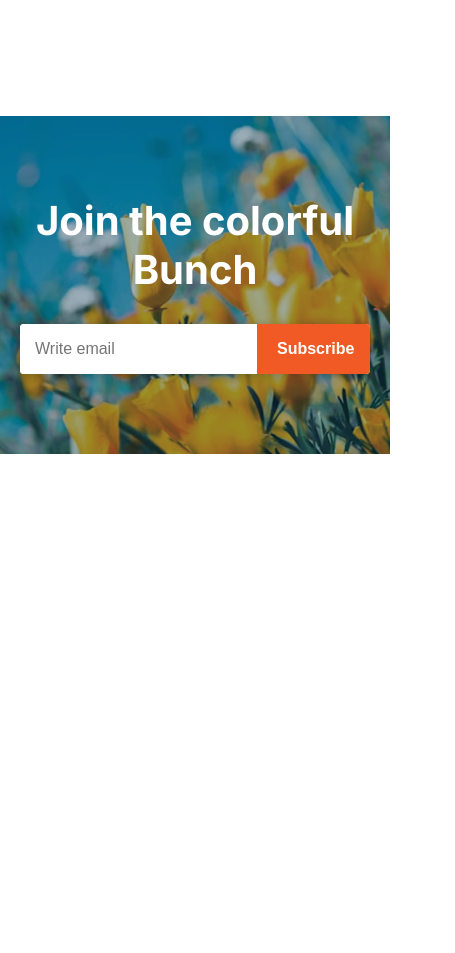
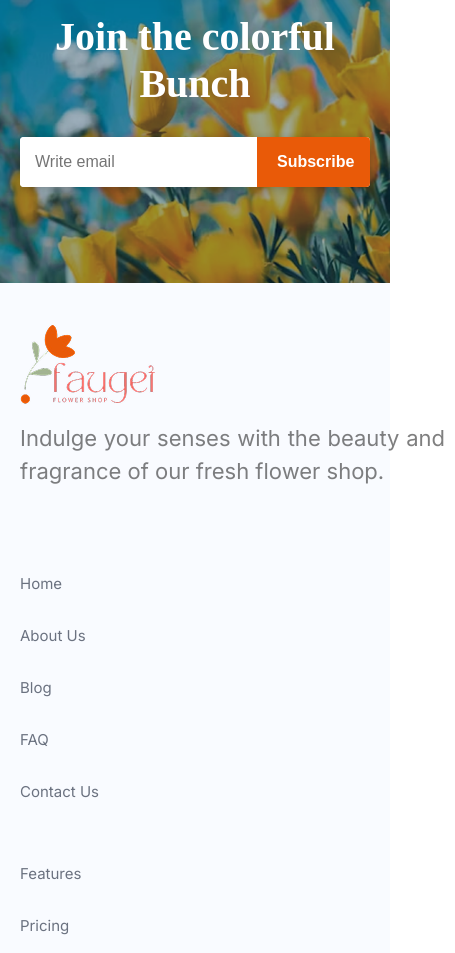
Before and after one commit to mehedihasanmamun/b12a02-responsive-flowers, a plain HTML site: page index.html in a window 390 px wide. Shown: the part 4280-5233 px from the top of the page, 455 px wide, since content can reach past the window. Before the commit the page ends 4734 px from the top, so only its background shows below. Drawn offline with nearby package versions, Linux system fonts and the light colour scheme.

Commit message:
added beautiful  footer and make it responsive and also fix some mistake

```diff
--- a/index.html
+++ b/index.html
@@ -220,5 +220,53 @@
       <button>Subscribe</button>
     </div>
     </section>
+
+<!-- footer section  -->
+    <footer>
+      <div class="footer-container">
+        <!-- Logo + Description -->
+        <div class="footer-column footer-row">
+          <div class="footer-logo">
+            <img src="./assets/logo.png" alt="Logo" />
+          </div>
+          <p class="footer-description">
+            Indulge your senses with the beauty and fragrance of our fresh
+            flower shop.
+          </p>
+        </div>
+
+        <!-- Links Column 1 -->
+        <div class="footer-column footer-links">
+          <ul class="footer-link">
+            <li><a href="#">Home</a></li>
+            <li><a href="#">About Us</a></li>
+            <li><a href="#">Blog</a></li>
+            <li><a href="#">FAQ</a></li>
+            <li><a href="#">Contact Us</a></li>
+          </ul>
+        </div>
+
+        <!-- Links Column 2 -->
+        <div class="footer-column footer-links">
+          <ul>
+            <li><a href="#">Features</a></li>
+            <li><a href="#">Pricing</a></li>
+            <li><a href="#">Privacy Policy</a></li>
+            <li><a href="#">Terms of Service</a></li>
+            <li><a href="#">Help Center</a></li>
+          </ul>
+        </div>
+
+        <!-- Social Icons -->
+        <div class="footer-column">
+          <div class="footer-social">
+            <a href="#"><img src="./assets/icon-linkedin.png" alt="LinkedIn" /></a>
+            <a href="#"><img src="./assets/icon-twitter.png" alt="X" /></a>
+            <a href="#"><img src="./assets/icon-facebook.png" alt="Facebook" /></a>
+            <a href="#"><img src="./assets/icon-youtube.png" alt="YouTube" /></a>
+          </div>
+        </div>
+      </div>
+    </footer>
   </body>
 </html>
--- a/style.css
+++ b/style.css
@@ -30,6 +30,7 @@ header {
 .container-menu-list {
   display: flex;
   margin-left: 350px;
+  align-items: center;
 }
 .container-menu-list-item {
   list-style: none;
@@ -68,7 +69,7 @@ header {
   color: #8987a1;
 }
 
-/* hero section  */
+/* ?hero section  */
 .container-header {
   display: flex;
   justify-content: space-between;
@@ -105,10 +106,10 @@ header {
   width: 100%;
 }
 
-/* main section start  */
+/*? main section start  */
 main {
   max-width: 1140px;
-  margin: 120px auto;
+  margin: 50px auto;
   padding: 20px;
 }
 
@@ -127,7 +128,7 @@ main {
   color: rgba(0, 0, 0, 0.5);
 }
 
-/* card section  */
+/* ?card section  */
 
 .cards {
   display: grid;
@@ -170,7 +171,7 @@ main {
   background-color: #d94c08;
 }
 
-/* flower lover section  */
+/*? flower lover section  */
 .container-flower-lover {
   padding: 25px 25px;
 }
@@ -243,6 +244,7 @@ main {
   object-fit: cover;
   border-radius: 10px;
   display: block;
+  filter: brightness(50%);
 }
 
 .card.large img {
@@ -261,7 +263,6 @@ main {
   transform: translate(-50%, -50%);
   text-align: center;
   color: white;
-  text-shadow: 0 2px 4px rgba(0, 0, 0, 0.7);
 }
 
 .content h3 {
@@ -280,18 +281,20 @@ main {
 
 /* Join the colorful Bunch  */
 .banner {
-  background-image: url("./assets/news-letter-bg.png"); /* Replace with your image */
+  background-image: url("./assets/news-letter-bg.png");
   background-size: cover;
   background-position: center;
   padding: 80px 20px;
   text-align: center;
   color: white;
+  height: 350px;
 }
 
 .banner h1 {
   font-size: 2.5rem;
   margin-bottom: 30px;
   font-weight: bold;
+  font-family: noto, serif;
 }
 
 .subscribe-box {
@@ -314,7 +317,7 @@ main {
 }
 
 .subscribe-box button {
-  background-color: #f15a24;
+  background-color: #e95a08;
   color: white;
   border: none;
   padding: 0 20px;
@@ -327,7 +330,91 @@ main {
 .subscribe-box button:hover {
   background-color: #d94e1f;
 }
-/* media queries for small devices */
+
+/* ?footer section  */
+
+footer {
+  background-color: #f9fbff;
+  padding: 40px 20px;
+}
+
+.footer-container {
+  max-width: 1200px;
+  margin: 0 auto;
+  display: flex;
+  justify-content: space-evenly;
+  align-items: flex-start;
+  flex-wrap: wrap;
+  gap: 30px;
+}
+
+.footer-column {
+  flex: 1 1 220px;
+  min-width: 20px;
+}
+
+.footer-logo {
+  display: flex;
+  justify-content: center;
+  align-items: center;
+  gap: 10px;
+  margin-bottom: 16px;
+}
+
+.footer-logo img {
+  width: 135px;
+  margin-right: 150px;
+}
+
+.footer-description {
+  color: #555;
+  font-size: 1.375rem;
+  line-height: 1.5;
+  text-align: justify;
+  color: rgba(0, 0, 0, 0.5);
+}
+.footer-links {
+  padding-left: 70px;
+  padding-top: 10px;
+}
+
+.footer-link {
+  margin-left: 100px;
+}
+
+.footer-links ul {
+  list-style: none;
+  padding: 0;
+}
+
+.footer-links li {
+  margin-bottom: 32px;
+}
+
+.footer-links a {
+  text-decoration: none;
+  color: rgba(107, 114, 128, 1);
+  font-size: 15px;
+  transition: color 0.3s;
+}
+
+.footer-links a:hover {
+  color: #f15a24;
+}
+
+.footer-social {
+  display: flex;
+  justify-content: center;
+  gap: 12px;
+  margin-top: 10px;
+}
+
+.footer-social a img {
+  width: 30px;
+  height: 30px;
+}
+
+/* ?media queries for small devices */
 @media screen and (max-width: 768px) {
   .container-menu-list {
     display: none;
@@ -337,6 +424,9 @@ main {
     flex-direction: column-reverse;
     margin-top: auto;
     padding: 0;
+  }
+  .container img {
+    width: 65px;
   }
   main {
     margin-top: 65px auto;
@@ -394,4 +484,25 @@ main {
   .card.large {
     grid-row: auto;
   }
+
+  .footer-container {
+    flex-direction: column;
+    align-items: flex-start;
+  }
+  .footer-links {
+    padding-left: 0;
+    padding-top: 0;
+  }
+
+  .footer-link {
+    margin: 0;
+  }
+
+  .footer-logo img {
+    margin-right: 300px;
+  }
+
+  .footer-description {
+    padding-right: 10px;
+  }
 }
```
